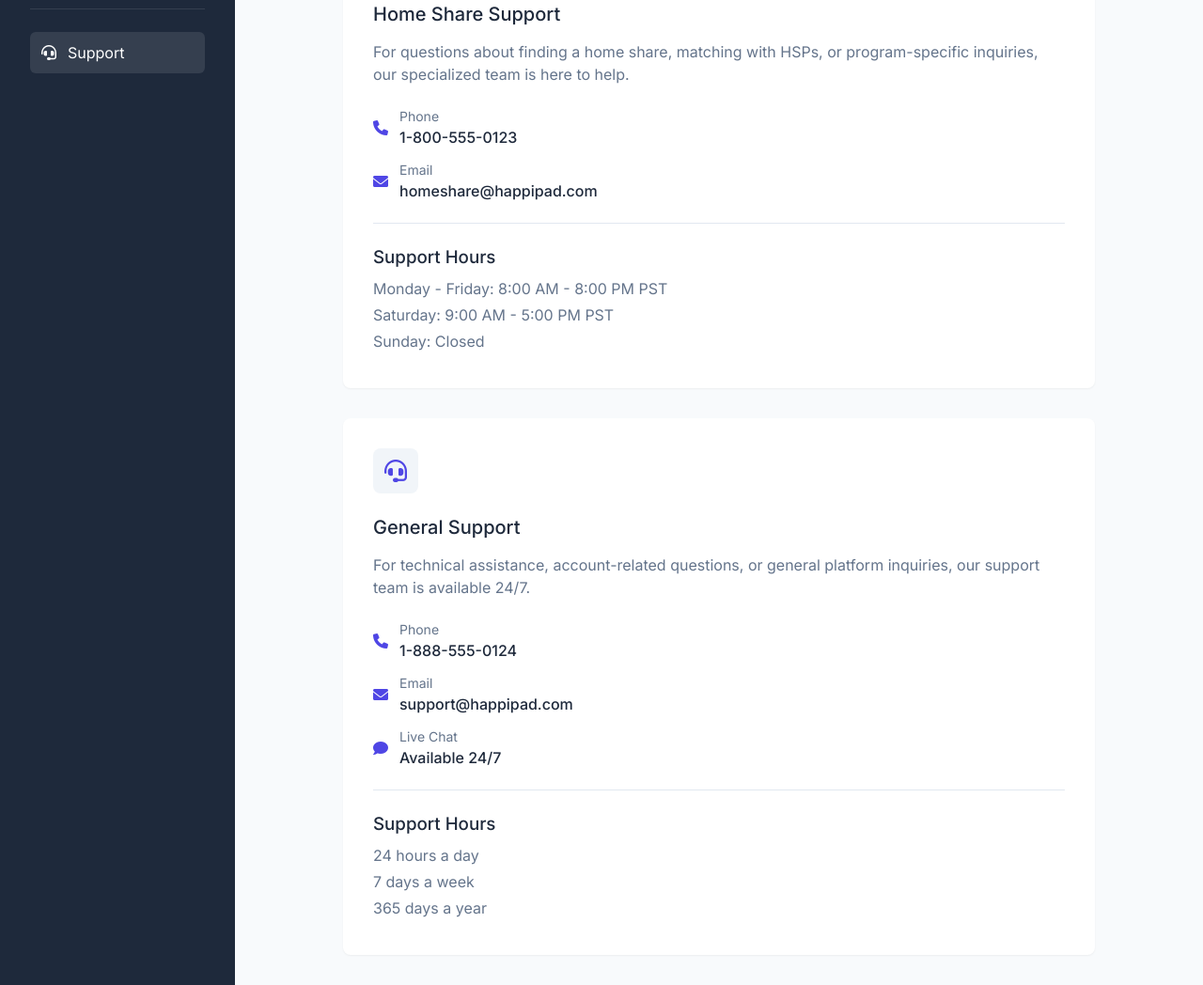
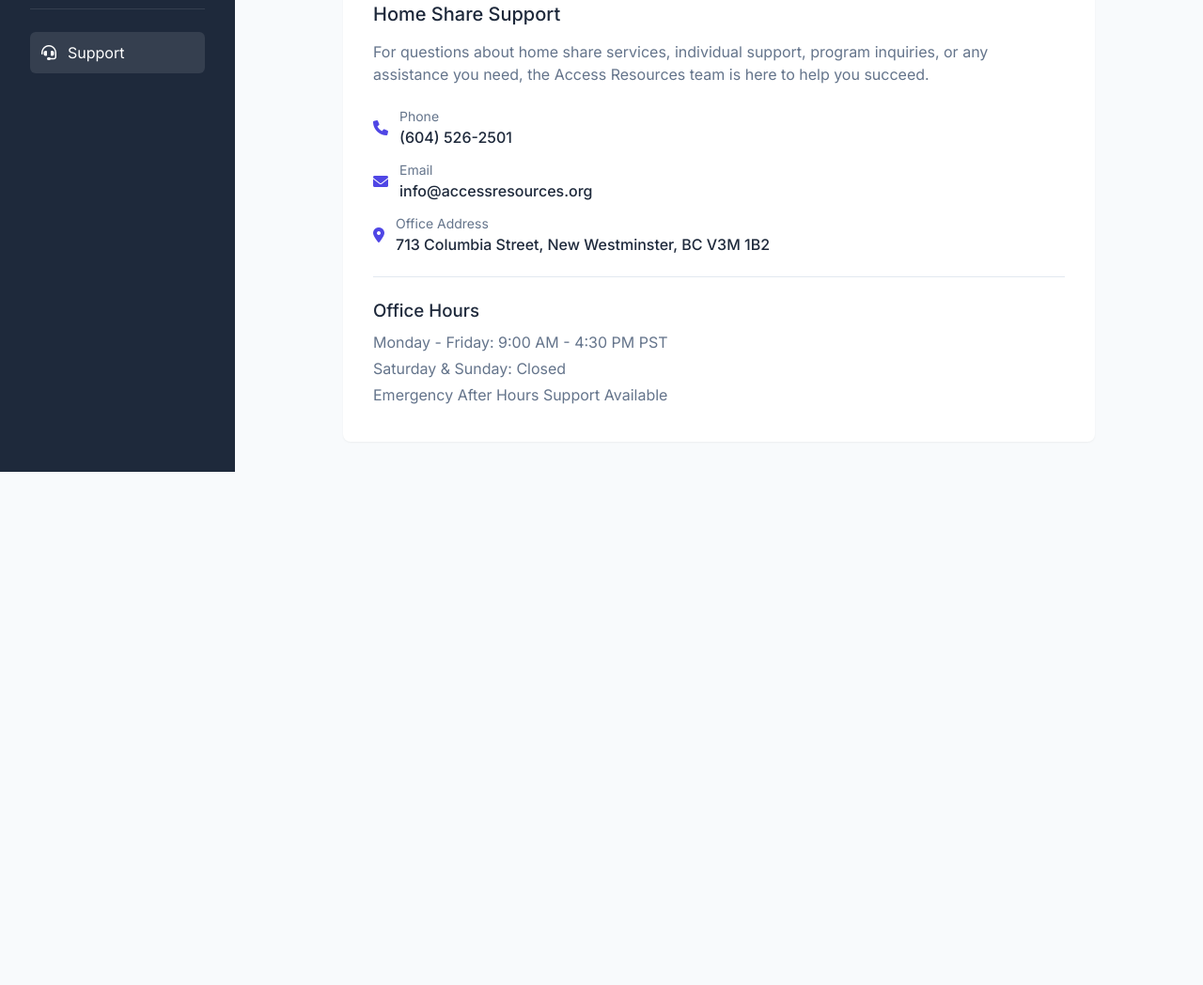
Before and after one commit to ammaarkhan/admin-dashboard, a plain HTML site: page user-dashboard/individual-user-support.html in a window 1280 px wide. Shown: the part 324-1372 px from the top of the page at 94% size. After the commit the page ends 826 px from the top, so only its background shows below. Drawn offline with Linux system fonts and the light colour scheme.

Commit message:
update support page for individual and hsp

```diff
--- a/user-dashboard/individual-user-support.html
+++ b/user-dashboard/individual-user-support.html
@@ -412,75 +412,41 @@
               </div>
               <h2 class="support-title">Home Share Support</h2>
               <p class="support-description">
-                For questions about finding a home share, matching with HSPs, or
-                program-specific inquiries, our specialized team is here to
-                help.
+                For questions about home share services, individual support,
+                program inquiries, or any assistance you need, the Access
+                Resources team is here to help you succeed.
               </p>
               <div class="contact-info">
                 <div class="contact-item">
                   <i class="fas fa-phone"></i>
                   <div>
                     <div class="contact-label">Phone</div>
-                    <div class="contact-value">1-800-555-0123</div>
+                    <div class="contact-value">(604) 526-2501</div>
                   </div>
                 </div>
                 <div class="contact-item">
                   <i class="fas fa-envelope"></i>
                   <div>
                     <div class="contact-label">Email</div>
-                    <div class="contact-value">homeshare@happipad.com</div>
+                    <div class="contact-value">info@accessresources.org</div>
+                  </div>
+                </div>
+                <div class="contact-item">
+                  <i class="fas fa-location-dot"></i>
+                  <div>
+                    <div class="contact-label">Office Address</div>
+                    <div class="contact-value">
+                      713 Columbia Street, New Westminster, BC V3M 1B2
+                    </div>
                   </div>
                 </div>
               </div>
               <div class="support-hours">
-                <h3 class="hours-title">Support Hours</h3>
+                <h3 class="hours-title">Office Hours</h3>
                 <ul class="hours-list">
-                  <li>Monday - Friday: 8:00 AM - 8:00 PM PST</li>
-                  <li>Saturday: 9:00 AM - 5:00 PM PST</li>
-                  <li>Sunday: Closed</li>
-                </ul>
-              </div>
-            </div>
-
-            <!-- General Support -->
-            <div class="support-card">
-              <div class="support-icon">
-                <i class="fas fa-headset"></i>
-              </div>
-              <h2 class="support-title">General Support</h2>
-              <p class="support-description">
-                For technical assistance, account-related questions, or general
-                platform inquiries, our support team is available 24/7.
-              </p>
-              <div class="contact-info">
-                <div class="contact-item">
-                  <i class="fas fa-phone"></i>
-                  <div>
-                    <div class="contact-label">Phone</div>
-                    <div class="contact-value">1-888-555-0124</div>
-                  </div>
-                </div>
-                <div class="contact-item">
-                  <i class="fas fa-envelope"></i>
-                  <div>
-                    <div class="contact-label">Email</div>
-                    <div class="contact-value">support@happipad.com</div>
-                  </div>
-                </div>
-                <div class="contact-item">
-                  <i class="fas fa-comment"></i>
-                  <div>
-                    <div class="contact-label">Live Chat</div>
-                    <div class="contact-value">Available 24/7</div>
-                  </div>
-                </div>
-              </div>
-              <div class="support-hours">
-                <h3 class="hours-title">Support Hours</h3>
-                <ul class="hours-list">
-                  <li>24 hours a day</li>
-                  <li>7 days a week</li>
-                  <li>365 days a year</li>
+                  <li>Monday - Friday: 9:00 AM - 4:30 PM PST</li>
+                  <li>Saturday & Sunday: Closed</li>
+                  <li>Emergency After Hours Support Available</li>
                 </ul>
               </div>
             </div>
```
Also changed, not shown: user-dashboard/hsp-user-support.html (+19 -53 lines).
